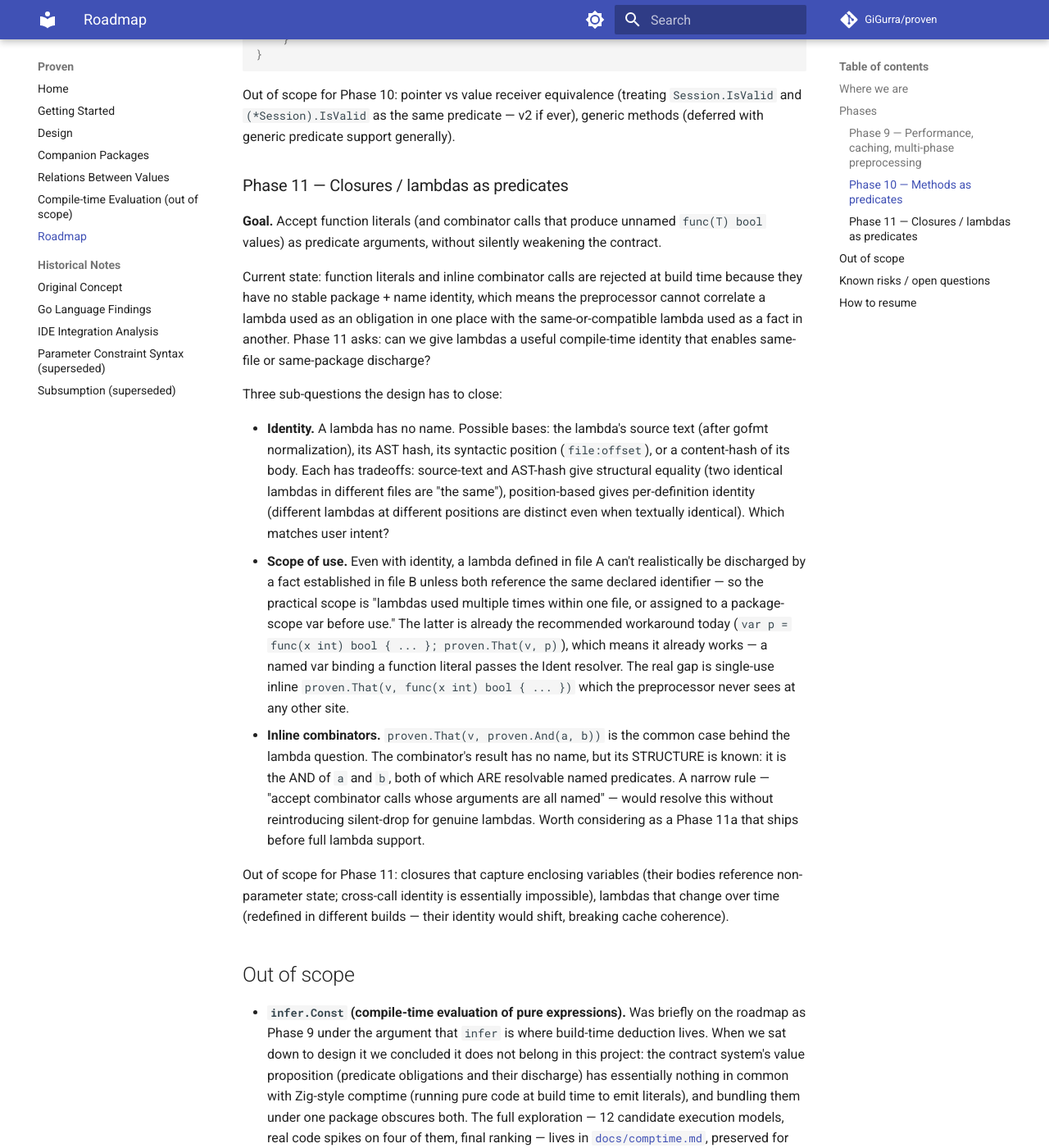
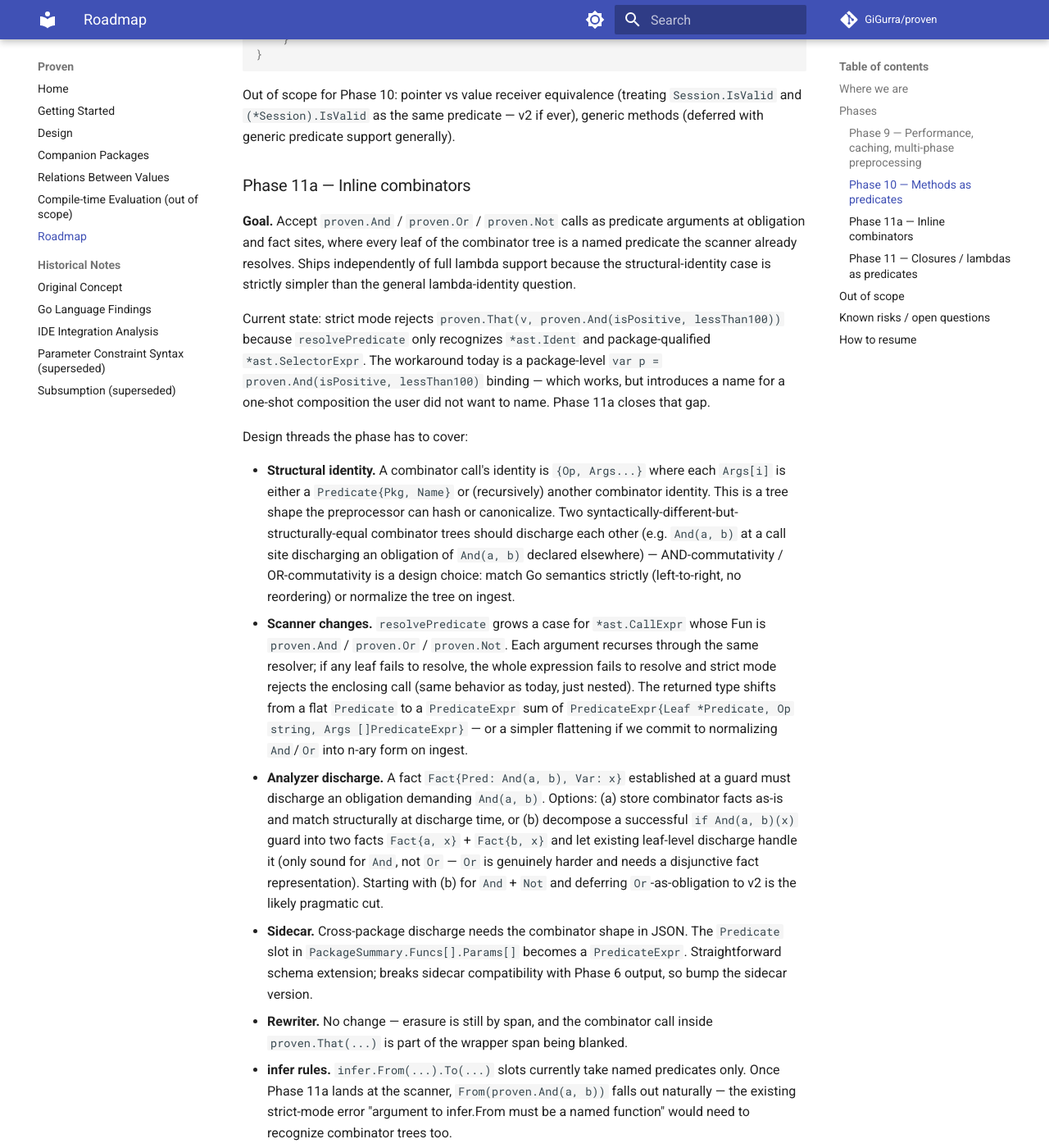
Before and after one commit to GiGurra/proven, an MkDocs documentation site: the page built from docs/todo/roadmap.md, in a window 1280 px wide and 1400 px high, scrolled down 6012 px. Shown: the whole window at 82% size. Built offline with MkDocs 1.6.1 and Material for MkDocs 9.7.7, drawn with Linux system fonts in a browser that asks for light colours; comment, search, counter and statistics services are not loaded; some of the changed text lies outside the part shown.

Commit message:
roadmap: promote inline combinators to Phase 11a
Split inline-combinator support out of the general lambda phase into its
own Phase 11a, ahead of Phase 11. Structural identity for named
combinator trees is strictly simpler than the general lambda-identity
question, and can ship independently. Sketches scanner/analyzer/sidecar
changes, the And/Not vs Or asymmetry (defer disjunctive-fact obligations
to v2), and the decomposed leaf-fact discharge approach.

Co-Authored-By: Claude Opus 4.7 (1M context) <noreply@anthropic.com>

````diff
--- a/docs/todo/roadmap.md
+++ b/docs/todo/roadmap.md
@@ -82,17 +82,50 @@ func handler(s Session) {
 
 Out of scope for Phase 10: pointer vs value receiver equivalence (treating `Session.IsValid` and `(*Session).IsValid` as the same predicate — v2 if ever), generic methods (deferred with generic predicate support generally).
 
+### Phase 11a — Inline combinators
+
+**Goal.** Accept `proven.And` / `proven.Or` / `proven.Not` calls as predicate arguments at obligation and fact sites, where every leaf of the combinator tree is a named predicate the scanner already resolves. Ships independently of full lambda support because the structural-identity case is strictly simpler than the general lambda-identity question.
+
+Current state: strict mode rejects `proven.That(v, proven.And(isPositive, lessThan100))` because `resolvePredicate` only recognizes `*ast.Ident` and package-qualified `*ast.SelectorExpr`. The workaround today is a package-level `var p = proven.And(isPositive, lessThan100)` binding — which works, but introduces a name for a one-shot composition the user did not want to name. Phase 11a closes that gap.
+
+Design threads the phase has to cover:
+
+- **Structural identity.** A combinator call's identity is `{Op, Args...}` where each `Args[i]` is either a `Predicate{Pkg, Name}` or (recursively) another combinator identity. This is a tree shape the preprocessor can hash or canonicalize. Two syntactically-different-but-structurally-equal combinator trees should discharge each other (e.g. `And(a, b)` at a call site discharging an obligation of `And(a, b)` declared elsewhere) — AND-commutativity / OR-commutativity is a design choice: match Go semantics strictly (left-to-right, no reordering) or normalize the tree on ingest.
+- **Scanner changes.** `resolvePredicate` grows a case for `*ast.CallExpr` whose Fun is `proven.And` / `proven.Or` / `proven.Not`. Each argument recurses through the same resolver; if any leaf fails to resolve, the whole expression fails to resolve and strict mode rejects the enclosing call (same behavior as today, just nested). The returned type shifts from a flat `Predicate` to a `PredicateExpr` sum of `PredicateExpr{Leaf *Predicate, Op string, Args []PredicateExpr}` — or a simpler flattening if we commit to normalizing `And`/`Or` into n-ary form on ingest.
+- **Analyzer discharge.** A fact `Fact{Pred: And(a, b), Var: x}` established at a guard must discharge an obligation demanding `And(a, b)`. Options: (a) store combinator facts as-is and match structurally at discharge time, or (b) decompose a successful `if And(a, b)(x)` guard into two facts `Fact{a, x}` + `Fact{b, x}` and let existing leaf-level discharge handle it (only sound for `And`, not `Or` — `Or` is genuinely harder and needs a disjunctive fact representation). Starting with (b) for `And` + `Not` and deferring `Or`-as-obligation to v2 is the likely pragmatic cut.
+- **Sidecar.** Cross-package discharge needs the combinator shape in JSON. The `Predicate` slot in `PackageSummary.Funcs[].Params[]` becomes a `PredicateExpr`. Straightforward schema extension; breaks sidecar compatibility with Phase 6 output, so bump the sidecar version.
+- **Rewriter.** No change — erasure is still by span, and the combinator call inside `proven.That(...)` is part of the wrapper span being blanked.
+- **infer rules.** `infer.From(...).To(...)` slots currently take named predicates only. Once Phase 11a lands at the scanner, `From(proven.And(a, b))` falls out naturally — the existing strict-mode error "argument to infer.From must be a named function" would need to recognize combinator trees too.
+
+Expected shape after the phase:
+
+```go
+func isPositive(x int) bool { return x > 0 }
+func lessThan100(x int) bool { return x < 100 }
+
+func setPercent(p int) {
+    proven.That(p, proven.And(isPositive, lessThan100))
+}
+
+func caller(p int) {
+    if isPositive(p) && lessThan100(p) { // decomposed discharge: two leaf facts cover the And
+        setPercent(p)
+    }
+}
+```
+
+Out of scope for Phase 11a: genuine closures with captured state (Phase 11), `Or` at the obligation side (deferred pending disjunctive-fact design), combinator-returning user functions (`var p = makePred(x)` — indistinguishable from a lambda from the scanner's perspective).
+
 ### Phase 11 — Closures / lambdas as predicates
 
-**Goal.** Accept function literals (and combinator calls that produce unnamed `func(T) bool` values) as predicate arguments, without silently weakening the contract.
+**Goal.** Accept function literals as predicate arguments, without silently weakening the contract.
 
-Current state: function literals and inline combinator calls are rejected at build time because they have no stable package + name identity, which means the preprocessor cannot correlate a lambda used as an obligation in one place with the same-or-compatible lambda used as a fact in another. Phase 11 asks: can we give lambdas a useful compile-time identity that enables same-file or same-package discharge?
+Current state: function literals are rejected at build time because they have no stable package + name identity, which means the preprocessor cannot correlate a lambda used as an obligation in one place with the same-or-compatible lambda used as a fact in another. Phase 11 asks: can we give lambdas a useful compile-time identity that enables same-file or same-package discharge?
 
-Three sub-questions the design has to close:
+Two sub-questions the design has to close (inline combinators are split out into Phase 11a above):
 
 - **Identity.** A lambda has no name. Possible bases: the lambda's source text (after gofmt normalization), its AST hash, its syntactic position (`file:offset`), or a content-hash of its body. Each has tradeoffs: source-text and AST-hash give structural equality (two identical lambdas in different files are "the same"), position-based gives per-definition identity (different lambdas at different positions are distinct even when textually identical). Which matches user intent?
 - **Scope of use.** Even with identity, a lambda defined in file A can't realistically be discharged by a fact established in file B unless both reference the same declared identifier — so the practical scope is "lambdas used multiple times within one file, or assigned to a package-scope var before use." The latter is already the recommended workaround today (`var p = func(x int) bool { ... }; proven.That(v, p)`), which means it already works — a named var binding a function literal passes the Ident resolver. The real gap is single-use inline `proven.That(v, func(x int) bool { ... })` which the preprocessor never sees at any other site.
-- **Inline combinators.** `proven.That(v, proven.And(a, b))` is the common case behind the lambda question. The combinator's result has no name, but its STRUCTURE is known: it is the AND of `a` and `b`, both of which ARE resolvable named predicates. A narrow rule — "accept combinator calls whose arguments are all named" — would resolve this without reintroducing silent-drop for genuine lambdas. Worth considering as a Phase 11a that ships before full lambda support.
 
 Out of scope for Phase 11: closures that capture enclosing variables (their bodies reference non-parameter state; cross-call identity is essentially impossible), lambdas that change over time (redefined in different builds — their identity would shift, breaking cache coherence).
 
````
